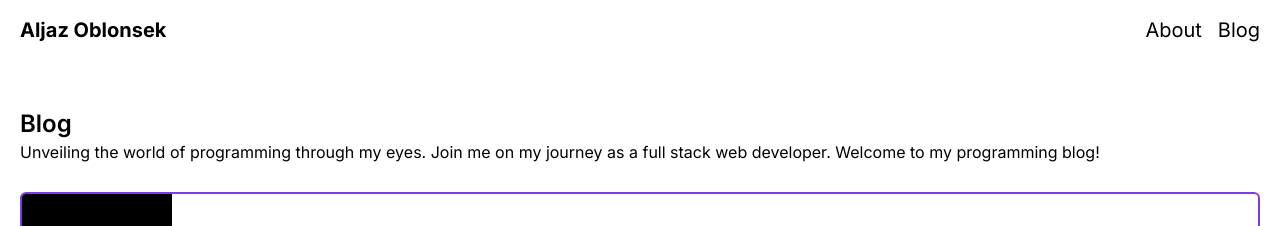
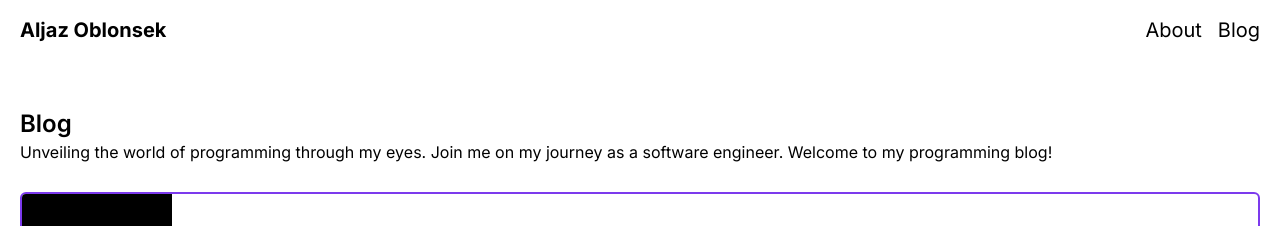
Before and after one commit to AljazOblonsek/portfolio, a Next.js app: page /posts in a window 1280 px wide. Shown: the top 226 px of the page. Built offline with nearby package versions, Linux system fonts and the light colour scheme; what marked-gfm-heading-id, marked-highlight would draw is missing.

Commit message:
chore: update description on posts page

```diff
--- a/src/app/posts/page.tsx
+++ b/src/app/posts/page.tsx
@@ -8,8 +8,8 @@ const Posts = () => {
     <div className="flex flex-col">
       <span className="text-2xl font-semibold">Blog</span>
       <span>
-        Unveiling the world of programming through my eyes. Join me on my journey as a full stack
-        web developer. Welcome to my programming blog!
+        Unveiling the world of programming through my eyes. Join me on my journey as a software
+        engineer. Welcome to my programming blog!
       </span>
       <div className="mt-5">
         {posts.length > 0 ? (
```
